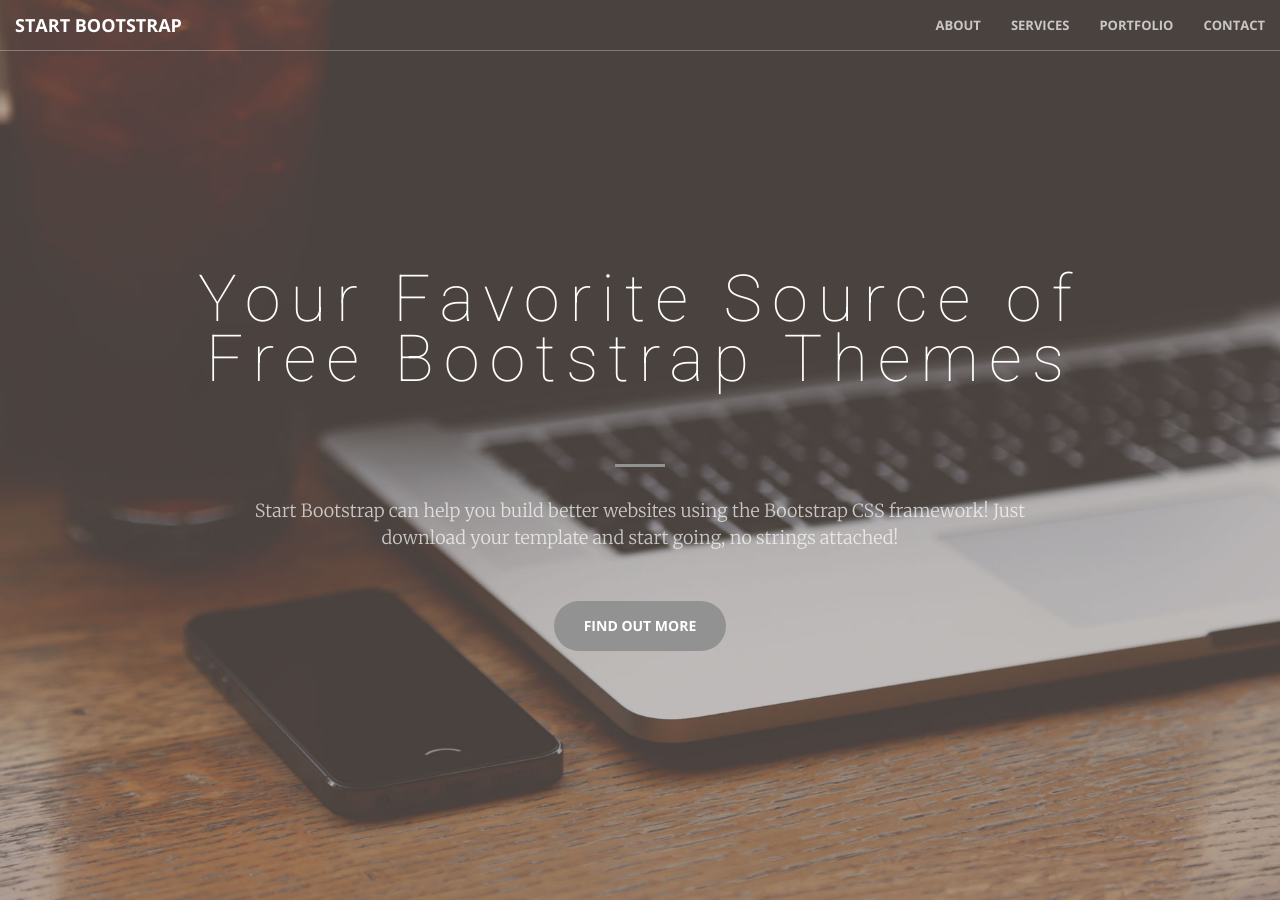
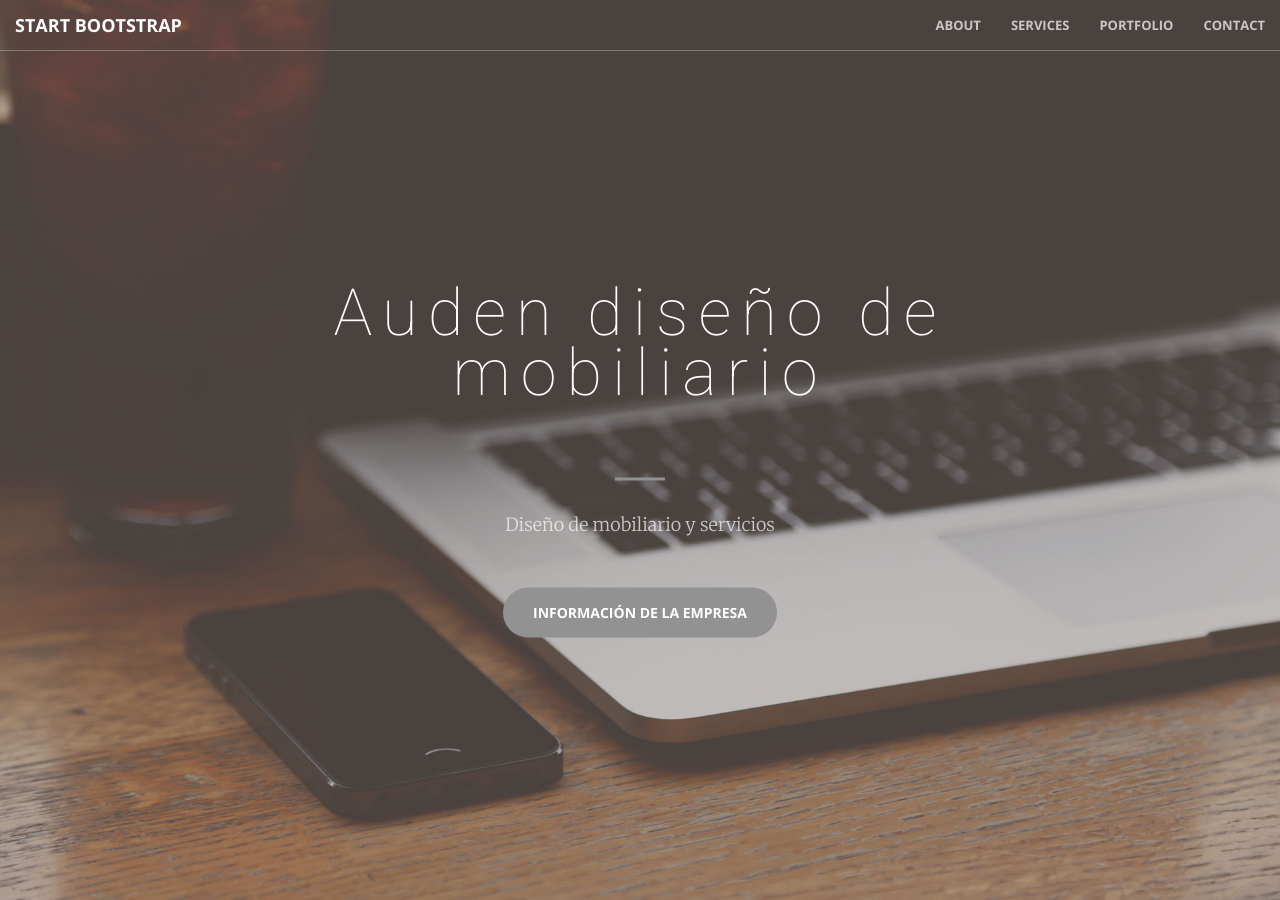
Before and after one commit to AudenLeonardo/AudenLeonardo.github.io, a Jekyll site: the page built from index.html, in a window 1280 px wide and 900 px high. Built offline with Jekyll 4.4.1, drawn with Linux system fonts in a browser that asks for light colours.

Commit message:
Actualizacion de Descripciones

```diff
--- a/_includes/head.html
+++ b/_includes/head.html
@@ -7,7 +7,7 @@
     <meta name="description" content="">
     <meta name="author" content="">
 
-    <title>Creative - Start Bootstrap Theme</title>
+    <title>Auden Diseño</title>
 
     <!-- Bootstrap Core CSS -->
     <link rel="stylesheet" href="css/bootstrap.min.css" type="text/css">
--- a/_includes/header.html
+++ b/_includes/header.html
@@ -1,10 +1,10 @@
 <header>
     <div class="header-content">
         <div class="header-content-inner">
-            <h1>Your Favorite Source of Free Bootstrap Themes</h1>
+            <h1>Auden diseño de mobiliario</h1>
             <hr>
-            <p>Start Bootstrap can help you build better websites using the Bootstrap CSS framework! Just download your template and start going, no strings attached!</p>
-            <a href="#about" class="btn btn-primary btn-xl page-scroll">Find Out More</a>
+            <p>Diseño de mobiliario y servicios</p>
+            <a href="#about" class="btn btn-primary btn-xl page-scroll">Información de la Empresa</a>
         </div>
     </div>
 </header>
```
